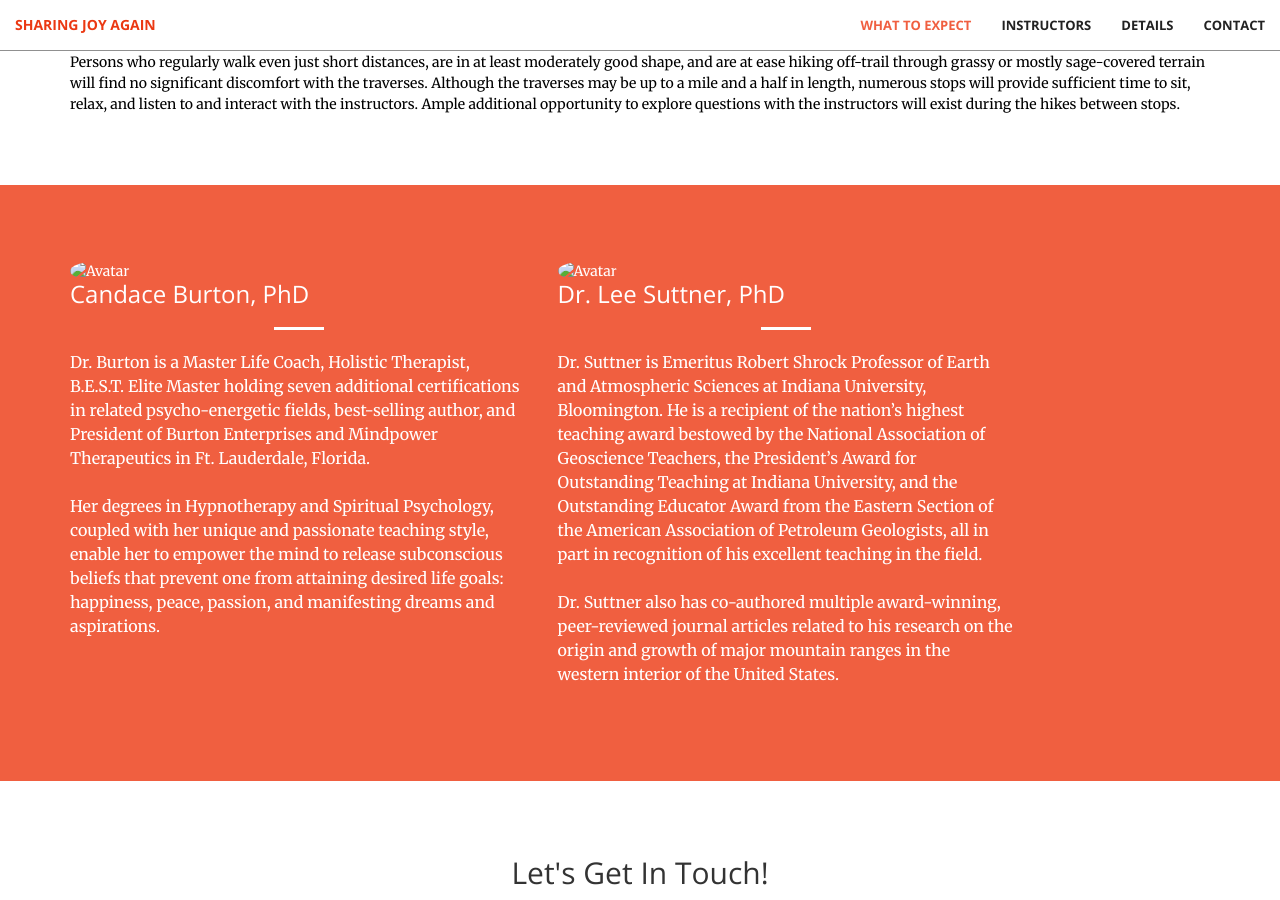
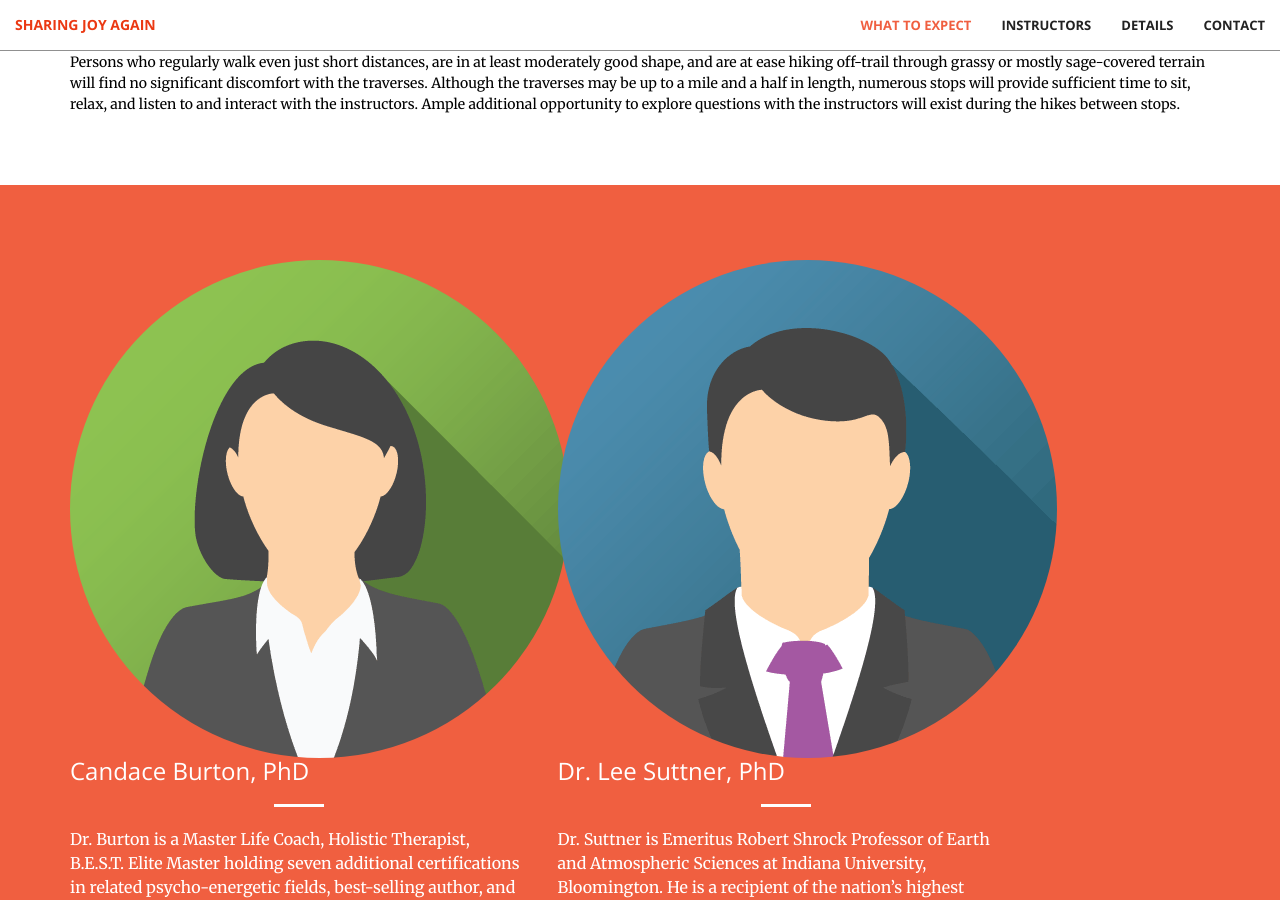
Before and after one commit to mattjohnsonco/joy, a Jekyll site: the page built from index.html, in a window 1280 px wide and 900 px high, scrolled down 1893 px. Built offline with Jekyll 4.4.1, drawn with Linux system fonts in a browser that asks for light colours.

Commit message:
update to img

```diff
--- a/_includes/instructors.html
+++ b/_includes/instructors.html
@@ -2,7 +2,7 @@
     <div class="container">
         <div class="row">
             <div class="col-lg-5">
-                <img src="joy/img/img_avatar2.png" alt="Avatar">
+                <img class="instructors" src="img/img_avatar2.png" alt="Avatar">
                 <h3 class="section-heading">Candace Burton, PhD</h3>
                 <hr class="light">
                 <p> Dr. Burton is a Master Life Coach, Holistic Therapist, B.E.S.T. Elite Master holding seven additional certifications in related psycho-energetic fields, best-selling author, and President of Burton Enterprises and Mindpower Therapeutics in Ft. Lauderdale, Florida.
@@ -10,7 +10,7 @@
                 </p>
             </div>
             <div class="col-lg-5">
-              <img src="joy/img/img_avatar.png" alt="Avatar">
+              <img class="instructors" src="img/img_avatar.png" alt="Avatar">
                 <h3 class="section-heading">Dr. Lee Suttner, PhD</h3>
                 <hr class="light">
                 <p>Dr. Suttner is Emeritus Robert Shrock Professor of Earth and Atmospheric Sciences at Indiana University, Bloomington. He is a recipient of the nation’s highest teaching award bestowed by the National Association of Geoscience Teachers, the President’s Award for Outstanding Teaching at Indiana University, and the Outstanding Educator Award from the Eastern Section of the American Association of Petroleum Geologists, all in part in recognition of his excellent teaching in the field.
--- a/_sass/_base.scss
+++ b/_sass/_base.scss
@@ -14,8 +14,9 @@ hr {
     max-width: 50px;
 }
 
-img {
+img.instructors {
     border-radius: 50%;
+    size: 50%;
 }
 
 hr.light {
```
